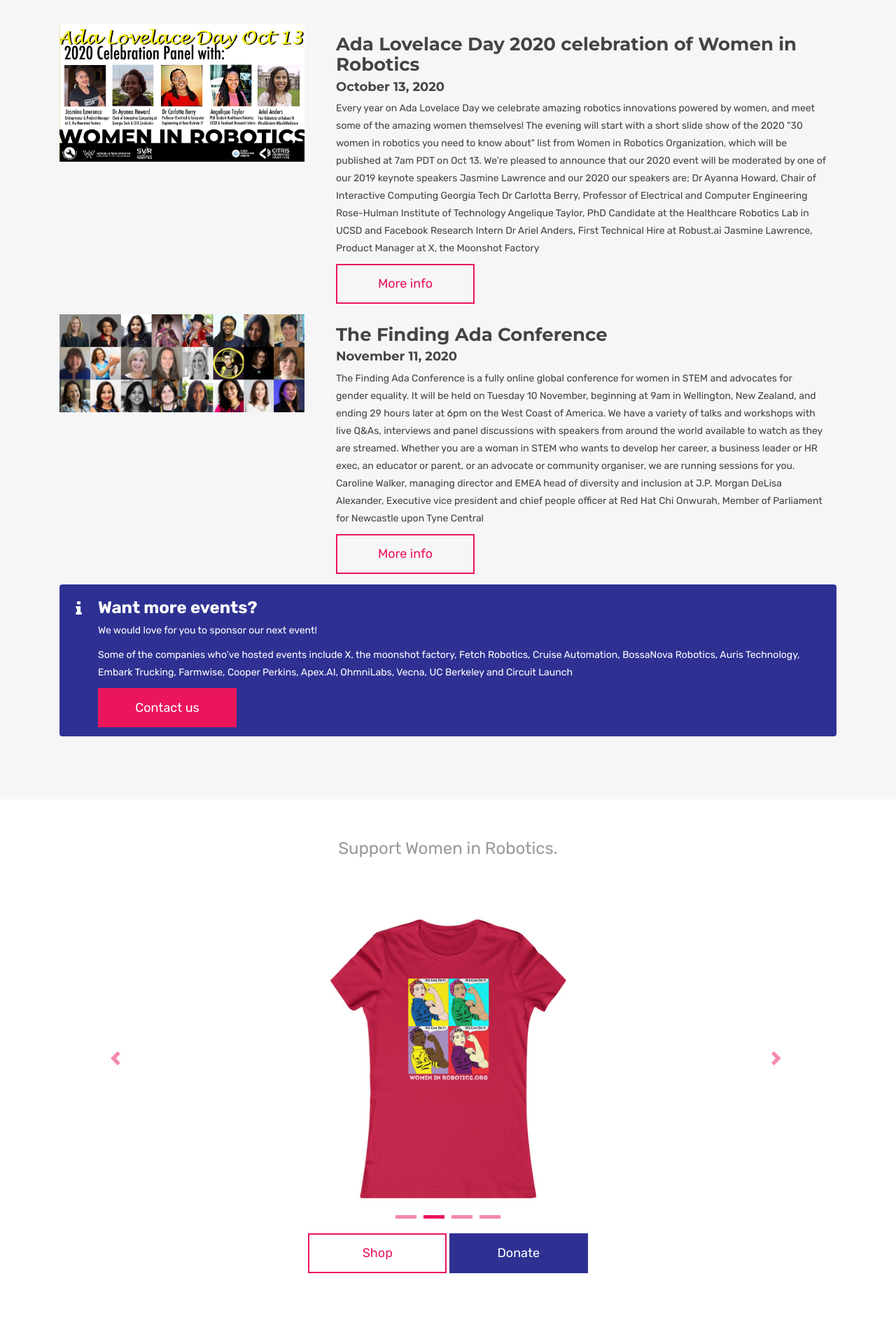
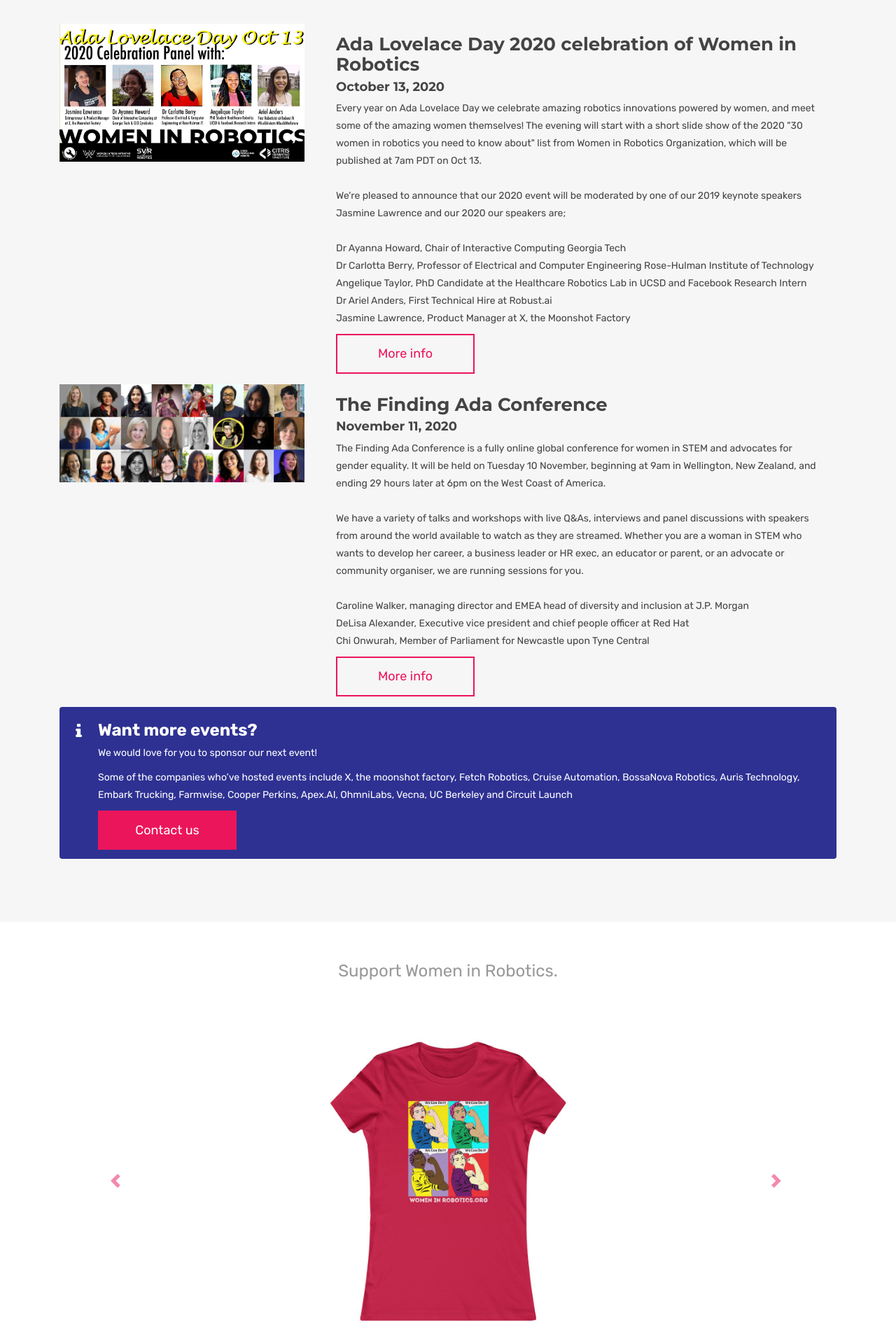
Before and after one commit to womeninrobotics/womeninrobotics.github.io, a Jekyll site: the page built from index.html, in a window 1280 px wide. Shown: the part 1732-3625 px from the top of the page at 70% size. Built offline with Jekyll 4.4.1, drawn with Linux system fonts in a browser that asks for light colours.

Commit message:
added breaks for paragraphs in event descriptions

```diff
--- a/_includes/events.html
+++ b/_includes/events.html
@@ -10,7 +10,7 @@
             <div class="card-block">
                 <h3>{{ event.name }}</h3>
                 <h5> {{event.date }}</h5>
-                <p>{{ event.description }}</p>
+                <p>{{ event.description | newline_to_br }}</p>
                 <a href="{{ event.url }}" class="page-scroll btn btn-lg btn-common">More info</a>
             </div>
         </div>
```
